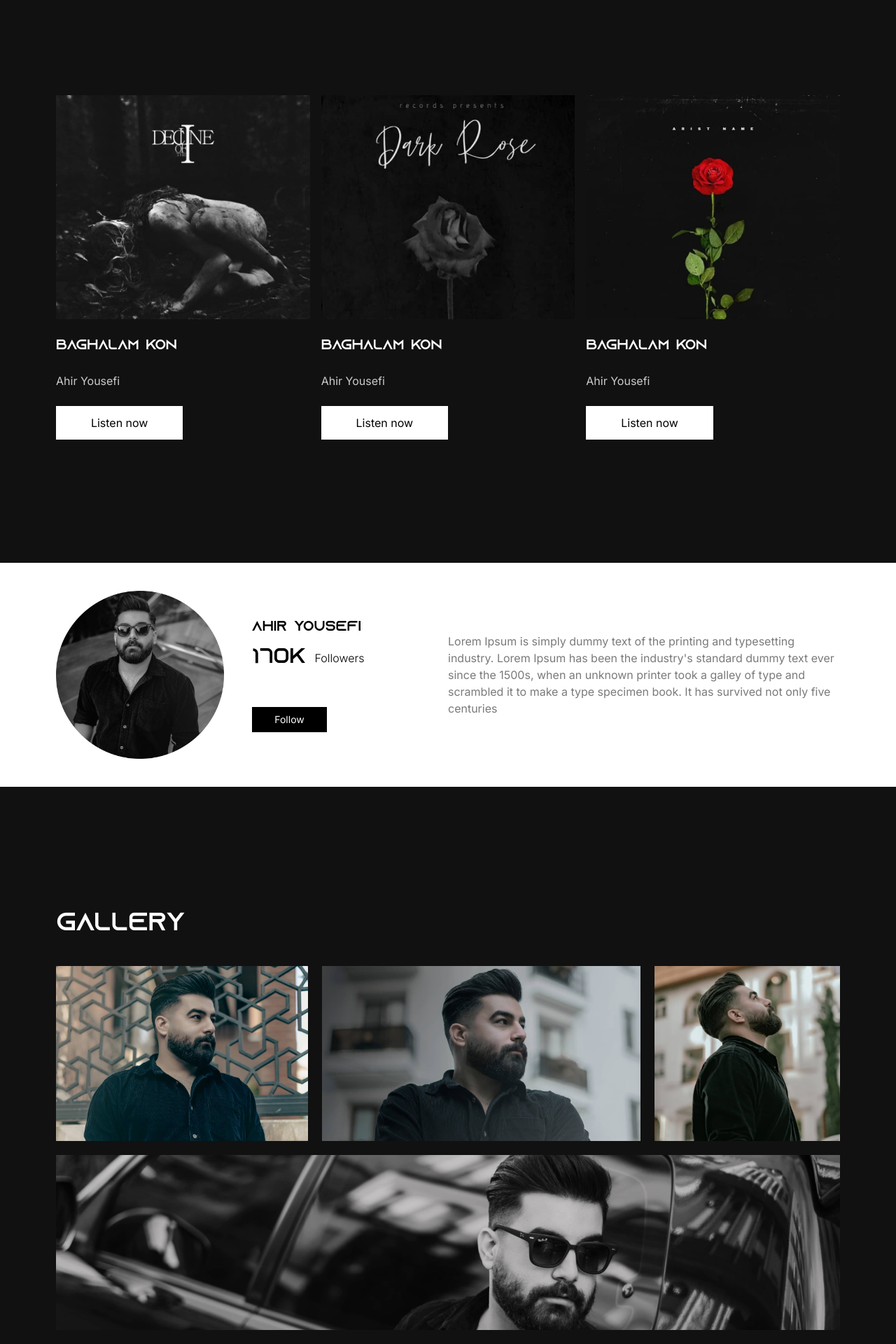
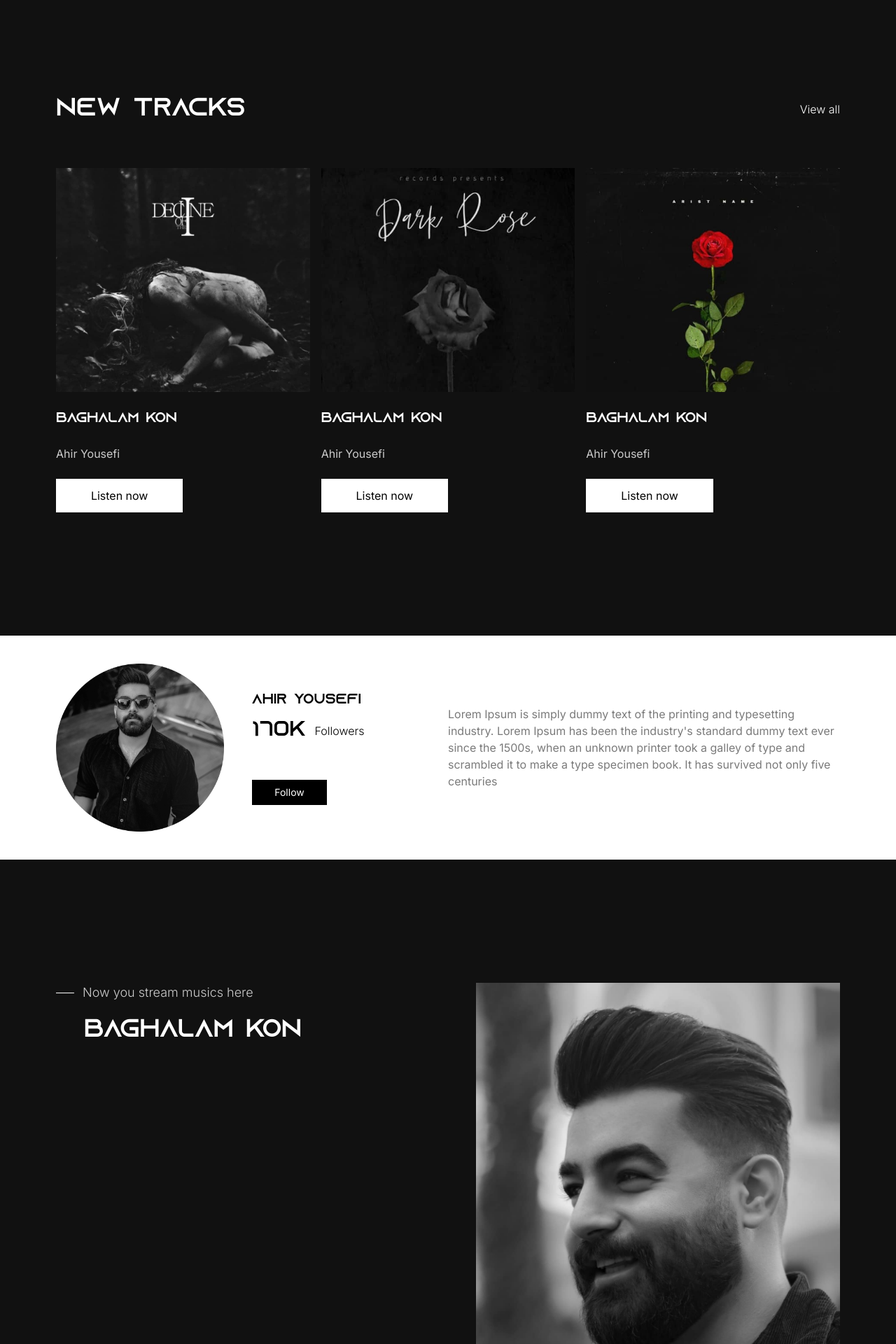
Before and after one commit to MiladDevarts/ahir-yousefi, a Next.js app: page / in a window 1280 px wide. Shown: the part 1480-3400 px from the top of the page at 70% size. Built offline with nearby package versions, Linux system fonts and the light colour scheme.

Commit message:
feat: add music player body

```diff
--- a/app/page.tsx
+++ b/app/page.tsx
@@ -9,7 +9,7 @@ import SocialActivity from "@/components/SocialActivity";
 import Contatc from "@/components/Contact";
 import Composer from "@/components/Composer";
 import LatestMusicVideo from "@/components/LatetsMusicVideo";
-
+import MusicPlayer from "@/components/MusicPlayer";
 
 export default function Home() {
   return (
@@ -18,6 +18,7 @@ export default function Home() {
       <Biography />
       <NewTracks />
       <SocialActivity />
+      <MusicPlayer />
       <Gallery />
       <LatestMusicVideo />
       <Composer />
--- /dev/null
+++ b/components/MusicPlayer/index.tsx
@@ -0,0 +1,27 @@
+
+import React from 'react'
+
+const MusicPlayer = () => {
+    return (
+        <section className='container flex flex-col lg:flex-row gap-x-20 gap-y-10 my-44'>
+            <div className='w-full lg:w-1/2'>
+                <div className='flex flex-col gap-y-5'>
+                    <div className='flex gap-x-3 items-center'>
+                        <svg width="26" height="1" viewBox="0 0 26 1" fill="none" xmlns="http://www.w3.org/2000/svg">
+                            <line y1="0.5" x2="26" y2="0.5" stroke="white" />
+                        </svg>
+                        <span className='text-[#CBCBCB] font-light text-lg'>Now you stream musics here</span>
+                    </div>
+                    <h3 className='ml-10 font-mono text-4xl'>
+                        Baghalam kon
+                    </h3>
+                </div>
+            </div>
+            <div className='w-full lg:w-1/2 h-[400px] lg:h-[700px] bg-center bg-cover' style={{ backgroundImage: `url('/images/music-player/background.jpg')` }}>
+
+            </div>
+        </section>
+    )
+}
+
+export default MusicPlayer
--- a/components/NewTracks/index.tsx
+++ b/components/NewTracks/index.tsx
@@ -1,13 +1,25 @@
 
 import React from 'react'
+import Link from 'next/link'
+
 import Card from './Card'
 
 const index = () => {
   return (
-    <section id='musics' className='container w-full flex-col gap-y-6 lg:grid lg:grid-cols-3 lg:gap-x-4 flex py-22'>
-      <Card image={'/images/thumbnails/1.jpg'} title={'Baghalam kon'} artist={'Ahir Yousefi'} url={'#'} />
-      <Card image={'/images/thumbnails/2.jpg'} title={'Baghalam kon'} artist={'Ahir Yousefi'} url={'#'} />
-      <Card image={'/images/thumbnails/3.jpg'} title={'Baghalam kon'} artist={'Ahir Yousefi'} url={'#'} />
+    <section id='musics' className='container flex flex-col gap-y-8 lg:gap-y-16 py-22'>
+      <div className='flex justify-between items-center'>
+        <h2 className='text-white font-mono text-2xl lg:text-4xl'>
+          New Tracks
+        </h2>
+        <Link className='tetx-[#CBCBCB] font-light' href={"#"}>
+          View all
+        </Link>
+      </div>
+      <div className='w-full flex flex-col gap-y-6 lg:grid lg:grid-cols-3 lg:gap-x-4 '>
+        <Card image={'/images/thumbnails/1.jpg'} title={'Baghalam kon'} artist={'Ahir Yousefi'} url={'#'} />
+        <Card image={'/images/thumbnails/2.jpg'} title={'Baghalam kon'} artist={'Ahir Yousefi'} url={'#'} />
+        <Card image={'/images/thumbnails/3.jpg'} title={'Baghalam kon'} artist={'Ahir Yousefi'} url={'#'} />
+      </div>
     </section>
   )
 }
```
Also changed, not shown: public/images/music-player/background.jpg (added).
